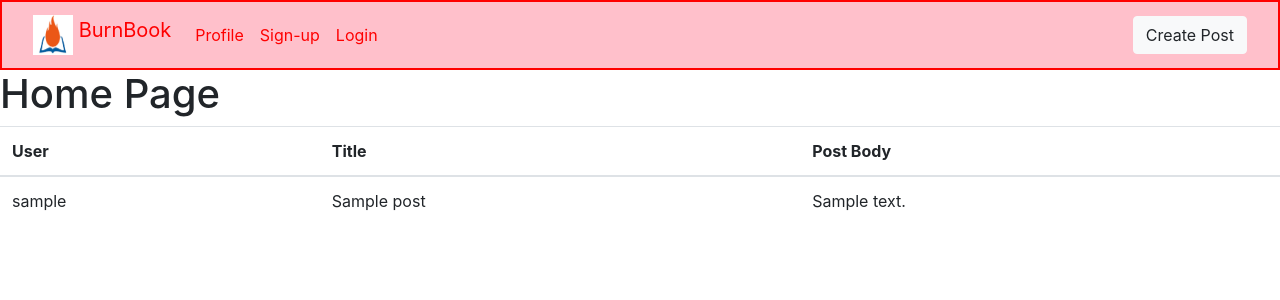
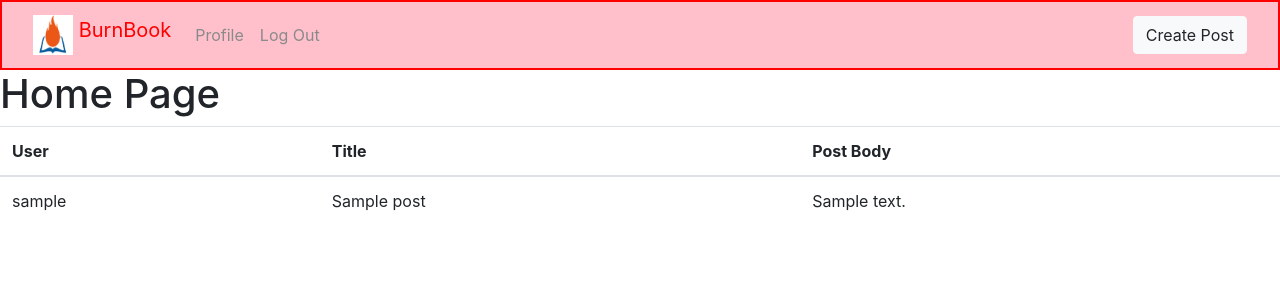
Before and after one commit to ptdeegan/burn-book-online, a Flask app: template templates/index.html in a window 1280 px wide. Shown: the top 300 px of the page. Run offline with Flask 3, Linux system fonts and the light colour scheme; tables that the repository leaves empty hold one stand-in row (values such as "Sample post"); the template is opened without the code that fills it: values that come from a table or form of the project are taken from there, most other values are stand-ins (such as "Sample title", 1, 10 or a date in 2020).

Commit message:
fixing layout lol

```diff
--- a/templates/_layout.html
+++ b/templates/_layout.html
@@ -26,24 +26,13 @@
         <div class="collapse navbar-collapse" id="navbarNav">
           <ul class="navbar-nav me-auto mb-2 mb-lg-0">
             <li class="nav-item">
-
-              <a class="nav-link active" aria-current="page" href="profile" style="color: red;">Profile</a>
+              <a class="nav-link active" aria-current="page" href="/profile/{{current_user_info.user_id}}" style="color: #8a8a8a;">Profile</a>
+            </li>
           </ul>
           <ul class="navbar-nav me-auto mb-2 mb-lg-0">
             <li class="nav-item">
-              <a class="nav-link active" aria-current="page" href="signup" style="color: red;">Sign-up</a>
-          </ul>
-          <ul class="navbar-nav me-auto mb-2 mb-lg-0">
-            <li class="nav-item">
-              <a class="nav-link active" aria-current="page" href="login" style="color: red;">Login</a>
-
-            <!--  <a class="nav-link active" aria-current="page" href="profile/{{current_user_info.user_id}}" style="color: #8a8a8a;">Profile</a>
+              <a class="nav-link active" aria-current="page" href="/signout" style="color: #8a8a8a;">Log Out</a>
             </li>
-            <li class="nav-item">
-              <a class="nav-link active" aria-current="page" href="signout" style="color: #8a8a8a;">Log Out</a>
-            </li>-->
-            </li>
-
           </ul>
         </div>
         <a href="/posts/new">
```
